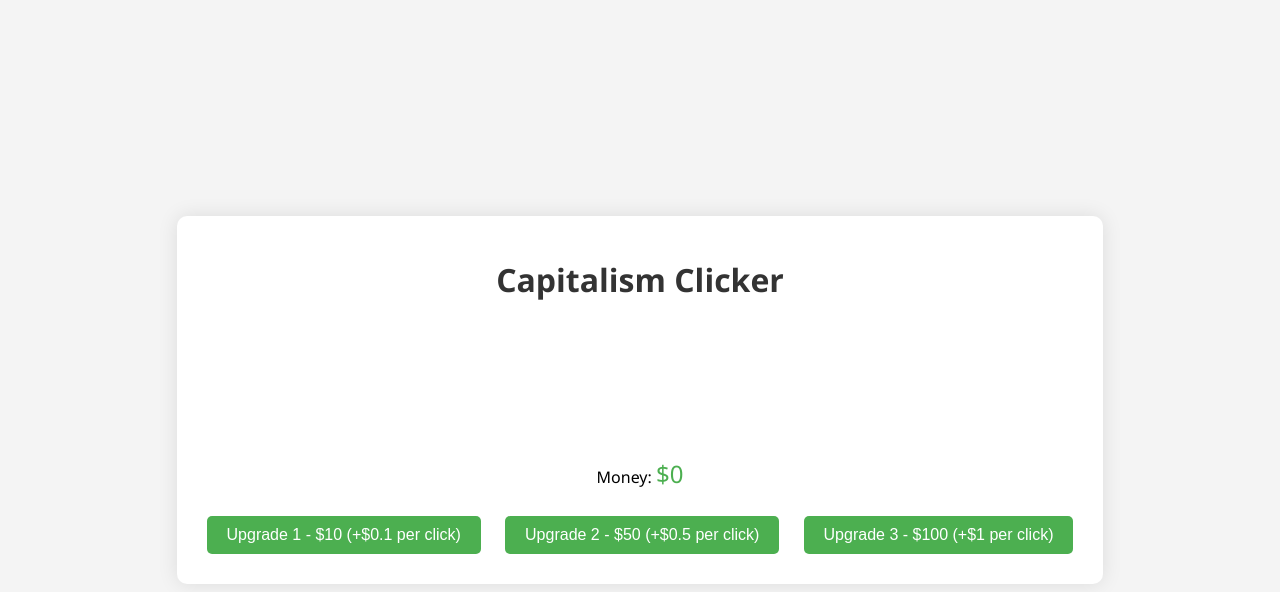
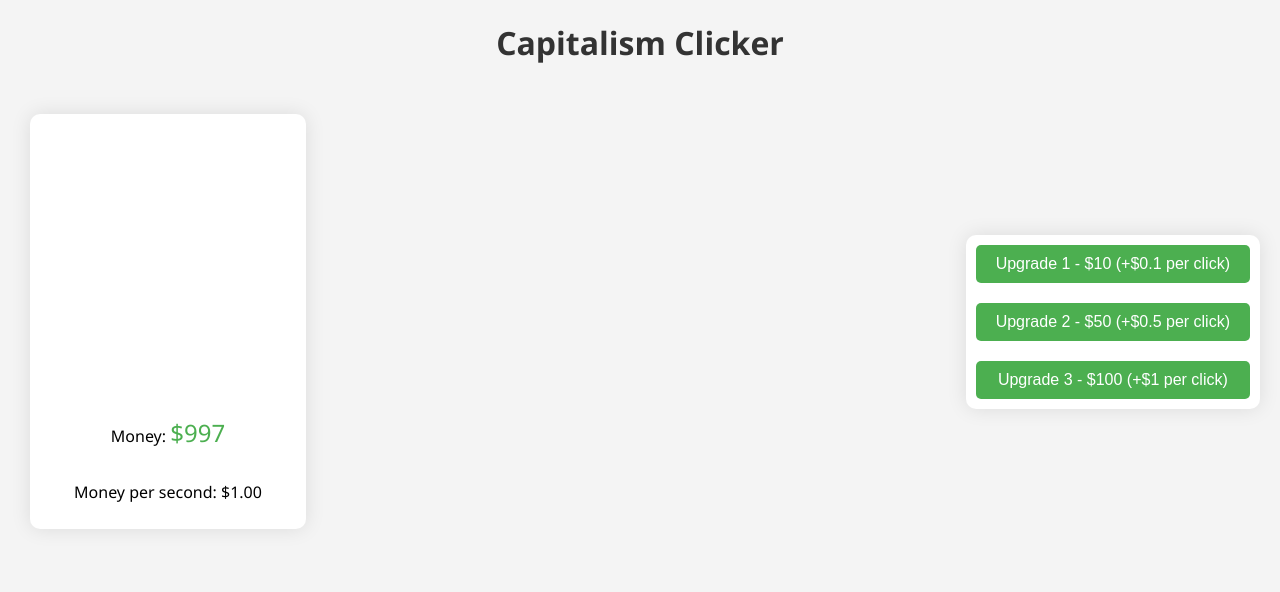
Before and after one commit to Emalios/Gamedemo, a plain HTML site: page index.html in a window 1280 px wide. Both pictures are taken after a click on the button "Upgrade 1 - $10 (+$0.1 per click)". Drawn offline with Linux system fonts and the light colour scheme.

Commit message:
Split in two the part of the page and add style.

```diff
--- a/index.html
+++ b/index.html
@@ -7,14 +7,19 @@
     <link rel="stylesheet" href="styles.css">
 </head>
 <body>
-<div id="container">
+<div id="main_container">
     <h1>Capitalism Clicker</h1>
-    <div id="dollar"></div>
-    <p>Money: <span id="money">$0</span></p>
-    <div id="upgrades">
-        <button class="upgrade" onclick="buyUpgrade(10, 0.1)">Upgrade 1 - $10 (+$0.1 per click)</button>
-        <button class="upgrade" onclick="buyUpgrade(50, 0.5)">Upgrade 2 - $50 (+$0.5 per click)</button>
-        <button class="upgrade" onclick="buyUpgrade(100, 1)">Upgrade 3 - $100 (+$1 per click)</button>
+    <div id="container">
+        <div id="dollar_container">
+            <div id="dollar"></div>
+            <p>Money: <span id="money">$0</span></p>
+            <p id="money-per-second">Money per second: $0.00</p>
+        </div>
+        <div id="shop">
+            <button class="upgrade" onclick="buyUpgrade(10, 0.1)">Upgrade 1 - $10 (+$0.1 per click)</button>
+            <button class="upgrade" onclick="buyUpgrade(50, 0.5)">Upgrade 2 - $50 (+$0.5 per click)</button>
+            <button class="upgrade" onclick="buyUpgrade(100, 1)">Upgrade 3 - $100 (+$1 per click)</button>
+        </div>
     </div>
 </div>
 
--- a/scripts.js
+++ b/scripts.js
@@ -1,13 +1,34 @@
 // script.js
-let money = 0;
+let money = 999;
+let moneyBySeconds = 1;
 
-function clickDollar() {
-    money++;
-    updateMoney();
+function addMoneyPerSecond(amount) {
+    moneyBySeconds += amount;
 }
 
+function updateMoneyPerSecondDisplay() {
+    document.getElementById('money-per-second').textContent = "Money per second: $" + moneyBySeconds.toFixed(2);
+}
+
+function updateMoneyAndMoneyPerSecond() {
+    money += moneyBySeconds / 100;
+    updateMoney();
+    updateMoneyPerSecondDisplay();
+}
+
+setInterval(updateMoneyAndMoneyPerSecond, 10);
+
+let backgroundMusic = new Audio('sounds/bckground_music.mp3');
+
+document.body.addEventListener("mousemove", function () {
+    backgroundMusic.loop = true
+    backgroundMusic.volume = 0.08
+    backgroundMusic.play()
+})
+
 function updateMoney() {
-    document.getElementById('money').textContent = '$' + money.toFixed(2);
+    updateUpgradeDisplay()
+    document.getElementById('money').textContent = '$' + money.toFixed(0);
 }
 
 function buyUpgrade(cost, value) {
@@ -15,8 +36,9 @@ function buyUpgrade(cost, value) {
         money -= cost;
         updateMoney();
         valuePerClick += value;
-    } else {
-        alert("Not enough money!");
+        let upgradeSound = new Audio('sounds/upgrade_sound.mp3');
+        upgradeSound.volume = 0.1
+        upgradeSound.play();
     }
 }
 
@@ -24,6 +46,10 @@ let valuePerClick = 1;
 
 document.getElementById('dollar').addEventListener('click', function(event) {
     money += valuePerClick;
+    let clickSound = new Audio('sounds/click.mp3');
+    console.log("cc")
+    clickSound.volume = 0.15
+    clickSound.play();
     animateDollar(event.clientX, event.clientY)
     updateMoney();
 });
@@ -52,26 +78,33 @@ function animateDollar(x, y) {
 
         smallDollar.style.left = x + 'px';
         smallDollar.style.top = y + 'px';
-
-        if (x < 0 || x > window.innerWidth || y < 0 || y > window.innerHeight) {
-            clearInterval(intervalId);
-            document.body.removeChild(smallDollar);
-        }
     }, 20);
 
     setTimeout(function() {
         let fallIntervalId = setInterval(function() {
             y += 2;
             smallDollar.style.top = y + 'px';
-
-            if (y > window.innerHeight) {
-                clearInterval(fallIntervalId);
-                document.body.removeChild(smallDollar);
-            }
         }, 20);
-    }, 300); // Temps de déplacement horizontal avant la chute (en millisecondes)
+    }, 300);
 
     setTimeout(function() {
         document.body.removeChild(smallDollar);
-    }, 1000); // Temps avant de faire disparaître le petit dollar (en millisecondes)
+    }, 1000);
 }
+
+function updateUpgradeDisplay() {
+    let upgrades = document.getElementsByClassName('upgrade');
+    for (let upgrade of upgrades) {
+        let cost = parseInt(upgrade.textContent.match(/\$([0-9,]+)/)[1].replace(',', ''));
+        upgrade.disabled = money < cost;
+    }
+}
+
+document.querySelectorAll('.upgrade').forEach(item => {
+    item.addEventListener('mouseover', event => {
+        event.target.classList.add('highlight');
+    });
+    item.addEventListener('mouseout', event => {
+        event.target.classList.remove('highlight');
+    });
+});
--- a/styles.css
+++ b/styles.css
@@ -10,14 +10,32 @@ body {
     height: 100vh;
 }
 
-#container {
+#dollar_container {
     background-color: #fff;
     border-radius: 10px;
     box-shadow: 0px 0px 20px rgba(0, 0, 0, 0.1);
+    align-items: center;
+    align-content: center;
+    align-self: center;
+    margin: 10px;
+    padding: 10px;
+    display: flex;
+    flex-direction: column;
+}
+
+#main_container {
+    width: -webkit-fill-available;
+    height: -webkit-fill-available;
+    text-align: center;
+}
+
+#container {
+    justify-content: space-between;
+    width: -webkit-fill-available;
     padding: 20px;
     text-align: center;
     display: flex;
-    flex-direction: column;
+    flex-direction: row;
     align-items: center;
 }
 
@@ -27,8 +45,8 @@ h1 {
 }
 
 #dollar {
-    width: 100px;
-    height: 100px;
+    width: 256px;
+    height: 256px;
     background-image: url('dollar.png');
     background-size: cover;
     cursor: pointer;
@@ -38,6 +56,14 @@ h1 {
 #money {
     font-size: 24px;
     color: #4CAF50;
+}
+
+#shop {
+    background-color: #fff;
+    border-radius: 10px;
+    box-shadow: 0px 0px 20px rgba(0, 0, 0, 0.1);
+    display: flex;
+    flex-direction: column;
 }
 
 .upgrade {
@@ -52,6 +78,20 @@ h1 {
     transition: background-color 0.3s, transform 0.1s;
 }
 
+.upgrade:hover {
+    background-color: #45a049;
+}
+
+.upgrade:disabled {
+    background-color: #ccc;
+    cursor: not-allowed;
+}
+
+.upgrade.highlight {
+    background-color: #ffcc00;
+    transition: background-color 0.3s;
+}
+
 #dollar:active {
     transform: scale(0.95);
 }
```
